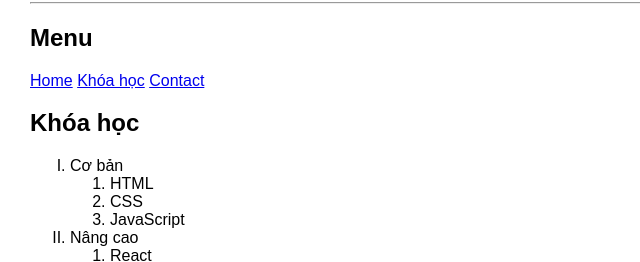
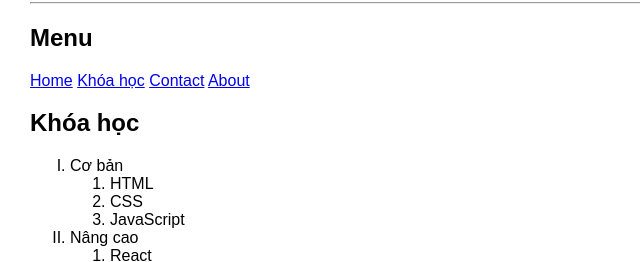
Before and after one commit to hmt2k6it/HOCWEB, a plain HTML site: page index.html in a window 1280 px wide. Shown: the part 303-565 px from the top of the page, 0-640 px from the left. Drawn offline with Linux system fonts and the light colour scheme.

Commit message:
second commit

```diff
--- a/index.html
+++ b/index.html
@@ -28,6 +28,7 @@
     <a href="/">Home</a>
     <a href="./page/khoahoc.html">Khóa học</a>
     <a href="./page/contact.html">Contact</a>
+    <a href="./page/about.html">About</a>
     <h2>Khóa học</h2>
     <ol type="I">
       <li>
```
